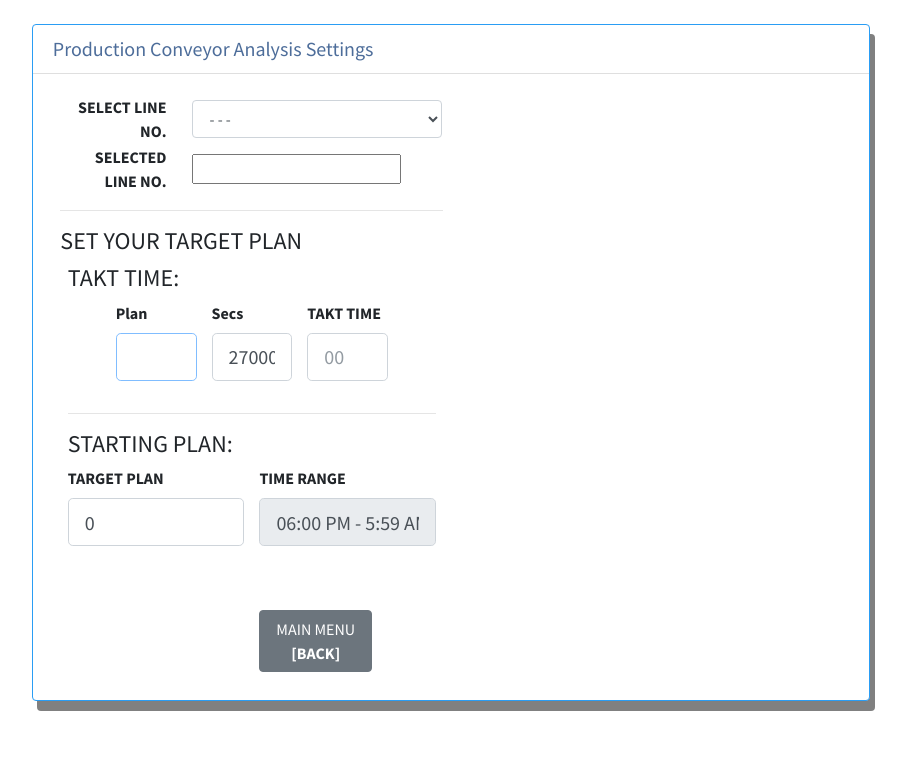
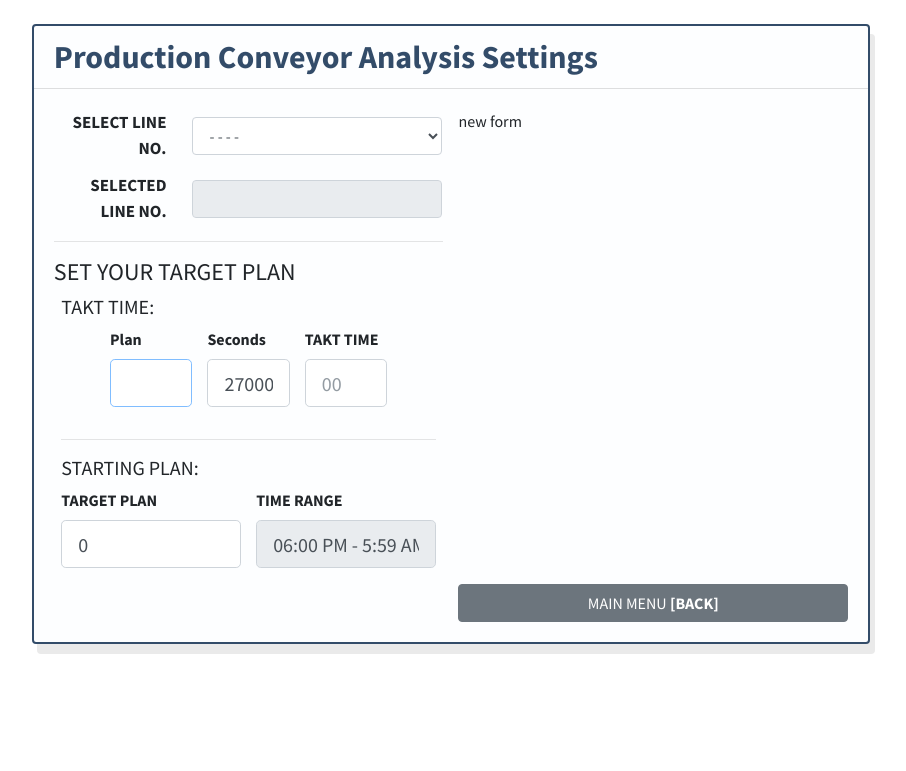
Before and after one commit to raymart-vergara/pcad, a PHP site: page /pcs_page/setting.php in a window 1280 px wide. Shown: the top 771 px of the page, without its empty margins (189-1095 px from the left). Run offline with PHP 8.4, Linux system fonts and the light colour scheme; data comes from the database, SQL or seed files in the repository; some libraries are stand-ins or nearby versions.

Commit message:
revised ui

```diff
--- a/pcs_page/setting.php
+++ b/pcs_page/setting.php
@@ -14,23 +14,30 @@ if ($result) {
 }
 
 ?>
-
 <div class="pt-4 container-fluid">
 	<div class="row justify-content-center">
 		<div class="col-xs-12 col-sm-12 col-md-8 col-lg-8">
-			<div class="card " style="background-color: white;border: 1px solid #2a9df4;box-shadow:5px 10px gray;">
-				<h5 class="card-header" style="color:#4d6d9a;">
-					Production Conveyor Analysis Settings
-				</h5>
+			<div class="card" style="background-color: #FDFEFF; border: 2px solid #334C69; box-shadow: 5px 10px #eaeaea;">
+				<h2 class="card-header" style="color: #334C69;"><b>Production Conveyor Analysis Settings</b></h2>
+				<form method="post" action="../process/pcs/setting_p.php">
 					<div class="card-body">
+						<div class="row">
 							<div class="col-md-6">
 								<table>
 									<tbody>
 										<tr>
-									<td class="text-right font-weight-bold fz-25">SELECT LINE NO. </td>
+											<td class="text-right font-weight-bold"
+												style="font-size: 17px;">
+												SELECT LINE NO. </td>
 											<td>
-										<select name="registlinename" id="ircs_line" class="form-control ml-4 fz-25" style="width: 250px">
-											<option value="">- - -</option>
+												<select name="registlinename"
+													id="ircs_line"
+													class="form-control ml-4"
+													style="width: 250px;">
+													<option
+														value="">
+														- - - -
+													</option>
 													<?php
 													if ($ircs_lines) {
 														foreach ($ircs_lines as $i => $ircs) {
@@ -39,63 +46,105 @@ if ($result) {
 													}
 													?>
 												</select>
-
 											</td>
 										</tr>
 										<tr>
-									<td class="text-right font-weight-bold fz-25">SELECTED LINE NO. </td>
+											<td style="height: 10px;"></td>
+										</tr>
+										<tr>
+											<td class="text-right font-weight-bold"
+												style="font-size: 17px;">
+												SELECTED LINE NO. </td>
 											<td>
-										<input type="text" readonly class="ml-4 fz-25 form-control-plainstext" id="line_no" value="">
+												<input type="text"
+													readonly
+													class="ml-4 form-control"
+													style="width: 250px;"
+													id="line_no"
+													value="">
 											</td>
 										</tr>
 									</tbody>
 								</table>
 								<hr>
 								<h4>SET YOUR TARGET PLAN</h4>
-						<form class="pt" method="post" action="../process/pcs/setting_p.php">
+
 								<input type="hidden" name="request" value="addTarget">
-							<input type="hidden" id="registlinenameplan" name="registlinenameplan" value="">
+								<input type="hidden" id="registlinenameplan"
+									name="registlinenameplan" value="">
 								<div class="container-fluid">
-								<h4>TAKT TIME: </h4>
+									<h5>TAKT TIME: </h5>
 									<div class="row justify-content-center">
 										<div class="col-lg-2 d-none">
 											<div class="form-group">
-											<label for="a">Hour</label>
-											<input type="text" name="hrs" class="form-control" id="hrs" placeholder="00">
+												<label
+													for="a">Hour</label>
+												<input type="text"
+													name="hrs"
+													class="form-control"
+													id="hrs"
+													placeholder="00">
 											</div>
 										</div>
 										<div class="col-lg-2 d-none">
 											<div class="form-group">
-											<label for="b">Minutes</label>
-											<input type="text" name="mins" class="form-control" id="mins" placeholder="00">
+												<label
+													for="b">Minutes</label>
+												<input type="text"
+													name="mins"
+													class="form-control"
+													id="mins"
+													placeholder="00">
 											</div>
 										</div>
 										<div class="col-lg-3">
 											<div class="form-group">
 												<label>Plan</label>
-											<input type="text" class="form-control form-control-lg" id="plan" required autofocus="on" min="1">
+												<input type="text"
+													class="form-control form-control-lg"
+													id="plan"
+													required
+													autofocus="on"
+													min="1">
 											</div>
 										</div>
 										<div class="col-lg-3">
 											<div class="form-group">
-											<label>Secs</label>
-											<input type="text" class="form-control form-control-lg" id="secs" required value="27000">
+												<label>Seconds</label>
+												<input type="text"
+													class="form-control form-control-lg"
+													id="secs"
+													required
+													value="27000">
 											</div>
 										</div>
 										<div class="col-lg-3">
 											<div class="form-group">
-											<label for="c">TAKT TIME</label>
-											<input type="text" name="takt_time" class="form-control form-control-lg" id="takt_time" placeholder="00" required>
+												<label for="c">TAKT
+													TIME</label>
+												<input type="text"
+													name="takt_time"
+													class="form-control form-control-lg"
+													id="takt_time"
+													placeholder="00"
+													required>
 											</div>
 										</div>
 									</div>
 									<hr>
-								<h4>STARTING PLAN: </h4>
+									<h5>STARTING PLAN: </h5>
 									<div class="row">
 										<div class="col-lg-6">
 											<div class="form-group">
-											<label for="d">TARGET PLAN</label>
-											<input type="text" name="plan" class="form-control form-control-lg" id="target_plan" placeholder="" required value="0">
+												<label for="d">TARGET
+													PLAN</label>
+												<input type="text"
+													name="plan"
+													class="form-control form-control-lg"
+													id="target_plan"
+													placeholder=""
+													required
+													value="0">
 											</div>
 										</div>
 										<?php
@@ -127,33 +176,61 @@ if ($result) {
 										?>
 										<div class="col-lg-6">
 											<div class="form-group">
-											<label for="d">TIME RANGE</label>
-											<input type="text" name="time_range" class="form-control form-control-lg" id="time_range" readonly value="<?php echo $time_range; ?>">
+												<label for="d">TIME
+													RANGE</label>
+												<input type="text"
+													name="time_range"
+													class="form-control form-control-lg"
+													id="time_range"
+													readonly
+													value="<?php echo $time_range; ?>">
 											</div>
-										<input type="hidden" name="time_start" value="<?php echo $time_start; ?>">
-										<input type="hidden" name="time_end" value="<?php echo $time_end; ?>">
-									</div>
-								</div>
-								<div class="row justify-content-center text-center mt-4 pt-4 pb-2">
-									<div class="col-lg-4">
-										<button type="button" class="btn btn-lg btn-danger btn-target d-none" id="ongoingBtn">ONGOING PROCESS <br><b>[BACK]</b></button>
-										<button type="submit" class="btn btn-lg btn-success btn-target d-none" id="setplanBtn">SET PLAN <b>[PLAY]</b></button>
-									</div>
-									<div class="col-lg-4">
-										<a href="index.php" class="btn btn-secondary btn-block" id="menuBtn">MAIN MENU <b>[BACK]</b></a>
-									</div>
-
-								</div>
-							</div>
-						</form>
-
+											<input type="hidden"
+												name="time_start"
+												value="<?php echo $time_start; ?>">
+											<input type="hidden"
+												name="time_end"
+												value="<?php echo $time_end; ?>">
 										</div>
 									</div>
 								</div>
 							</div>
+
+							<div class="col-md-6">
+								<!-- Additional content for the right column -->
+								new form
 							</div>
 						</div>
+
+						<div class="row">
+							<div class="col-md-6">
+								<div style="text-align: right;">
+									<button type="button" style="width: 100%;"
+										class="btn btn-danger btn-target d-none"
+										id="ongoingBtn">ONGOING PROCESS
+										<b>[BACK]</b></button>
+								</div>
+								<div style="text-align: right;">
+									<button type="submit" style="width: 100%;"
+										class="btn btn-success btn-target d-none"
+										id="setplanBtn">SET PLAN
+										<b>[PLAY]</b></button>
+								</div>
+							</div>
+							<div class="col-md-6">
+								<button href="index.php" class="btn btn-secondary"
+									style="width: 100%;" id="menuBtn">MAIN MENU
+									<b>[BACK]</b></button>
+							</div>
+						</div>
+					</div>
+				</form>
+			</div>
+		</div>
+	</div>
+</div>
+
 <?php
 include 'plugins/footer.php';
-include  'plugins/js/setting_script.php';
+include 'plugins/js/setting_script.php';
 ?>
```
Also changed, not shown: index.php (+54 -26 lines). Lines whose indentation alone changed are shown as unchanged.
